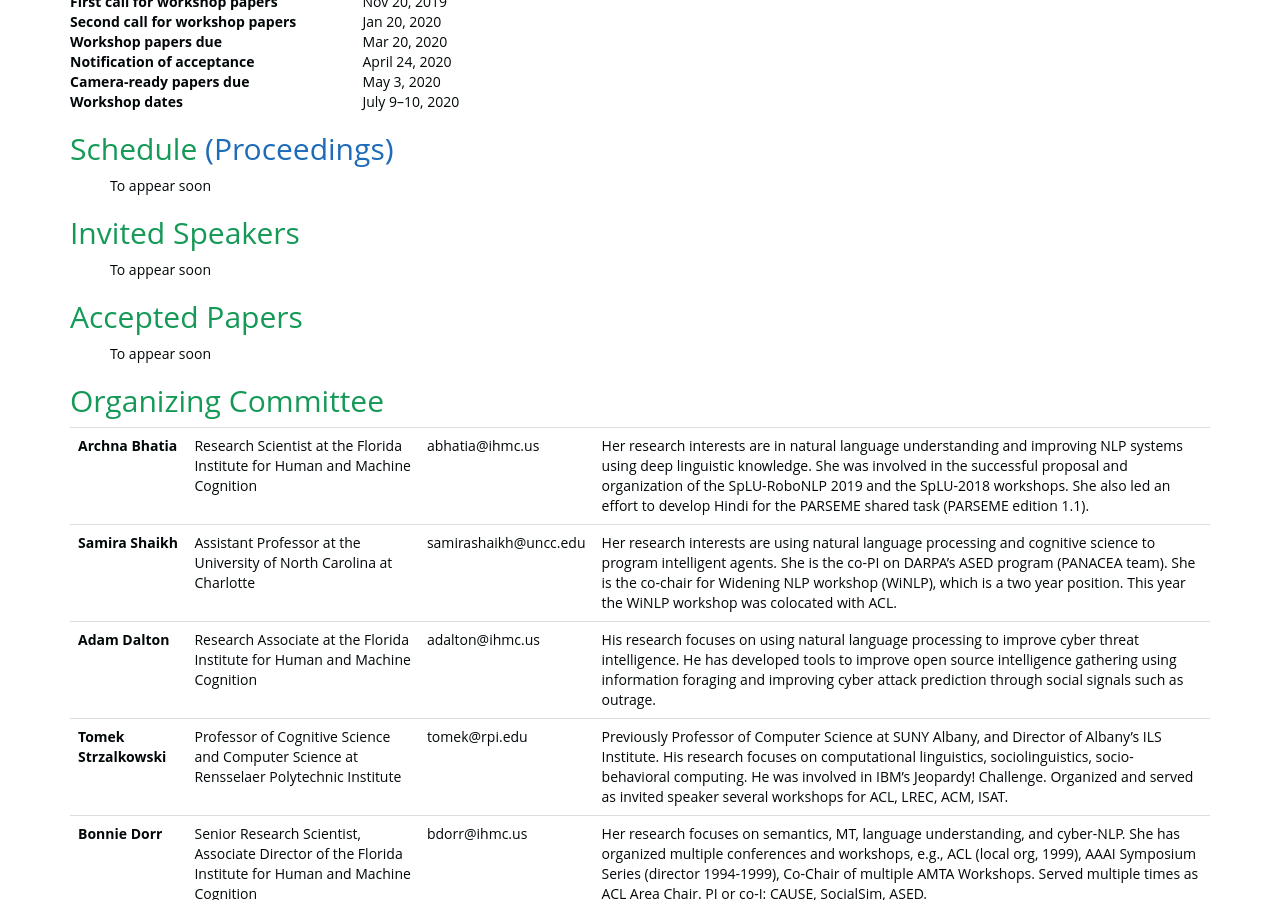
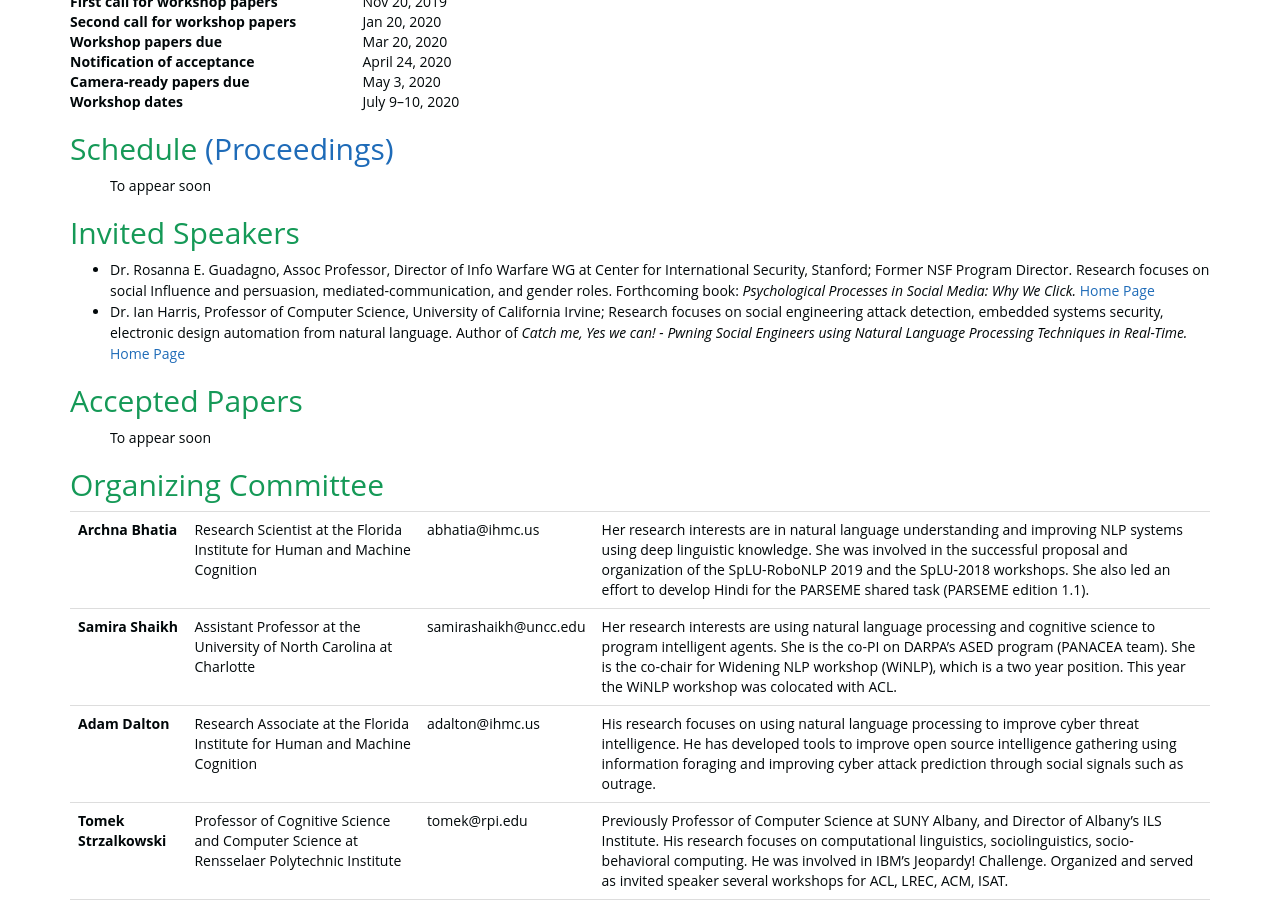
Before and after one commit to social-threats/social-threats.github.io, a Jekyll site: the page built from index.html, in a window 1280 px wide and 900 px high, scrolled down 1303 px. Built offline with Jekyll 4.4.1, drawn with Linux system fonts in a browser that asks for light colours; nearby versions of some CDN libraries.

Commit message:
Added two invited speakers.

```diff
--- a/_includes/_STOC_2020/invited_speakers.html
+++ b/_includes/_STOC_2020/invited_speakers.html
@@ -2,7 +2,16 @@
         class="octicon octicon-link"></span></a>
 <h2>Invited Speakers</h2>
 
-<ul> To appear soon
+<ul>
+        <li>Dr. Rosanna E. Guadagno, Assoc Professor, Director of Info Warfare WG at Center for International Security, Stanford; Former NSF Program Director.
+                Research focuses on social Influence and persuasion, mediated-communication, and gender roles.
+                Forthcoming book: <I>Psychological Processes in Social Media: Why We Click.</I>
+                <A href="https://cisac.fsi.stanford.edu/people/rosanna-guadagno">Home Page</A>
+
+        <li>Dr. Ian Harris, Professor of Computer Science, University of California Irvine;
+                Research focuses on social engineering attack detection, embedded systems security, electronic design automation from natural language. Author of
+                <I> Catch me, Yes we can! - Pwning Social Engineers using Natural Language Processing Techniques in Real-Time.</I>
+                <A href="https://www.ics.uci.edu/~harris/">Home Page</A>
 </ul>
 
 <!--
```
